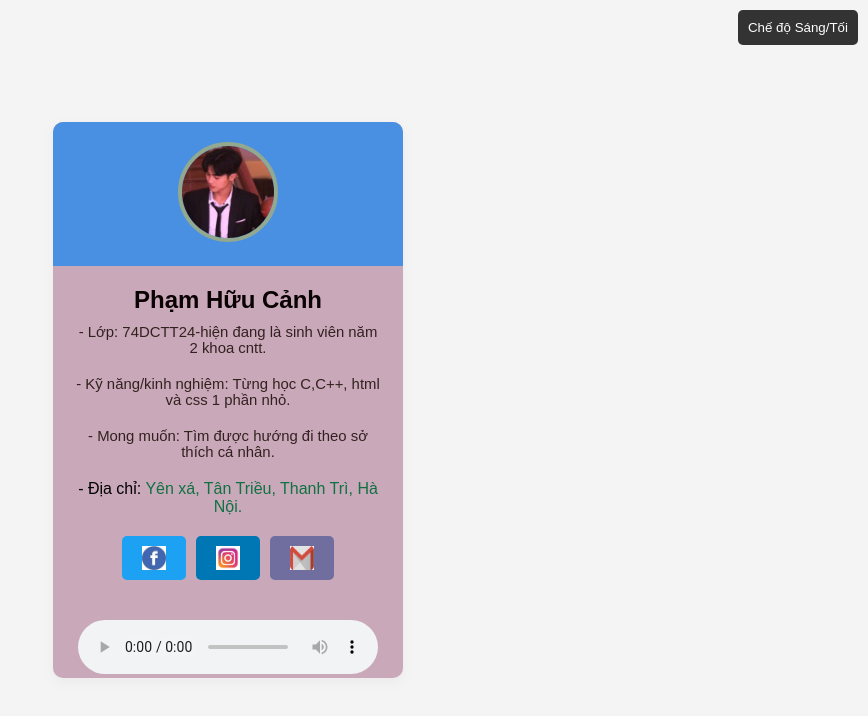
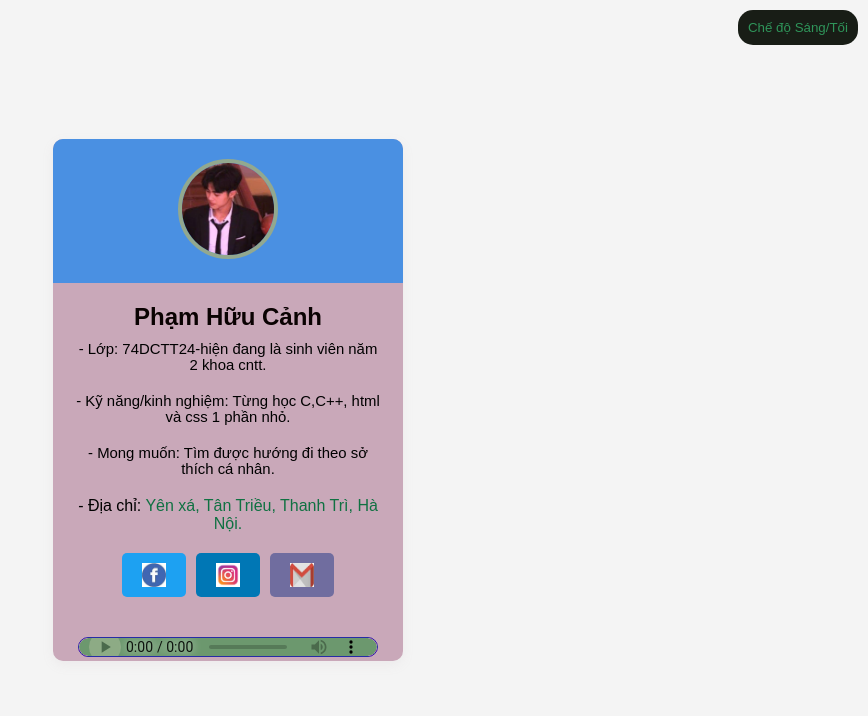
Before and after one commit to canhhocit/profile_me, a plain HTML site: page index.html in a window 1280 px wide. Shown: the whole page, without its empty margins (412-1280 px from the left). Drawn offline with Linux system fonts and the light colour scheme.

Commit message:
Update style.css

```diff
--- a/style.css
+++ b/style.css
@@ -46,7 +46,7 @@ body {
 
 .bio {
     font-size: 14.9px;
-    color: #32221f;
+
     margin-bottom: 20px;
 }
 a {
@@ -101,12 +101,31 @@ a {
     right: 10px;
     padding: 10px;
     cursor: pointer;
-    background-color: #333;
-    color: #fff;
+    background-color: #181d16;
+    color: #2f955a;
     border: none;
+    border-radius: 15px;
+}
+.dark-mode {
+    background-color: #0c0c0c;
+    color: #d4dac6;
+}
+
+audio.music {
+    width: 300px;
+    height: 20px;
+    background-color: #d11ec2;
+    border: 1px solid #262ca6;
+    border-radius: 20px;
+}
+
+audio.music::-webkit-media-controls-panel {
+    background-color: #6c986e;
     border-radius: 5px;
 }
-.dark-mode {
-    background-color: #333;
-    color: #fff;
+
+audio.music::-webkit-media-controls-play-button {
+    background-color: #dad6bd;
+    border-radius: 90%;
+    size: 10px;
 }
```
